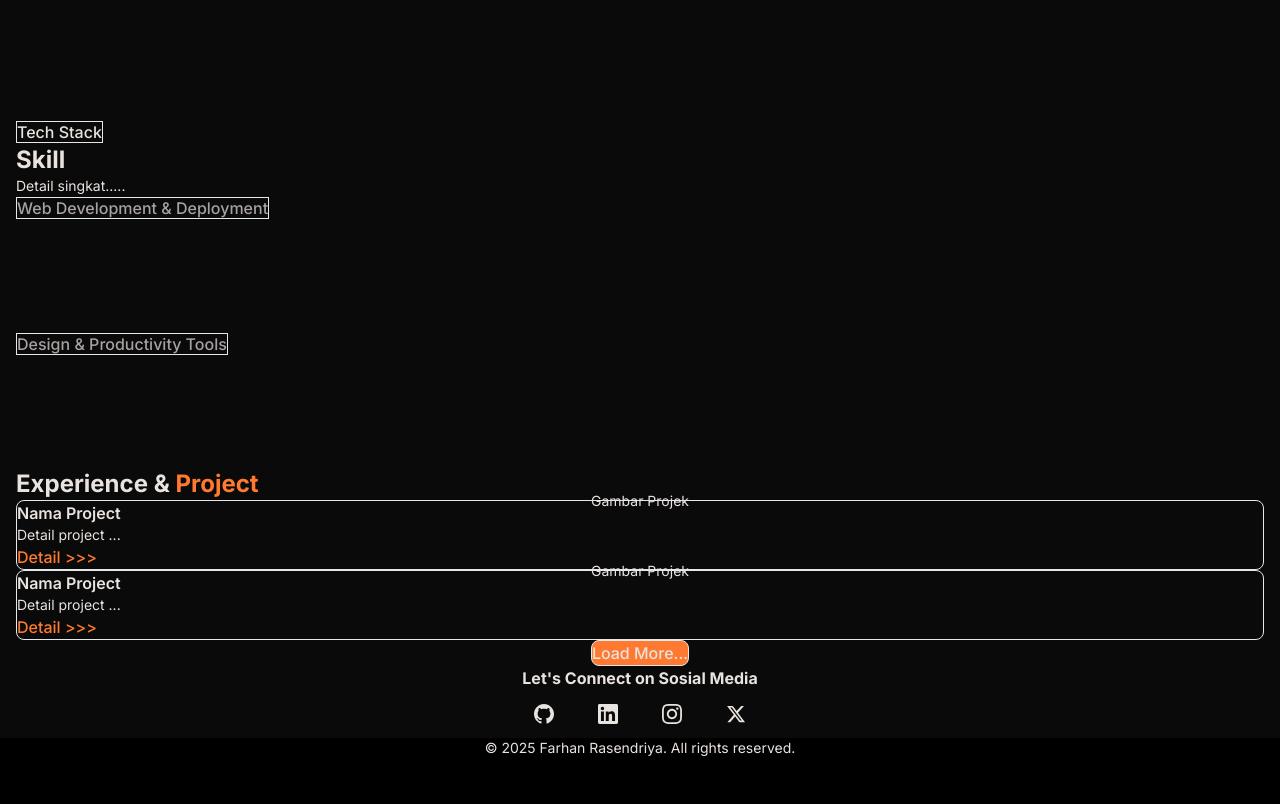
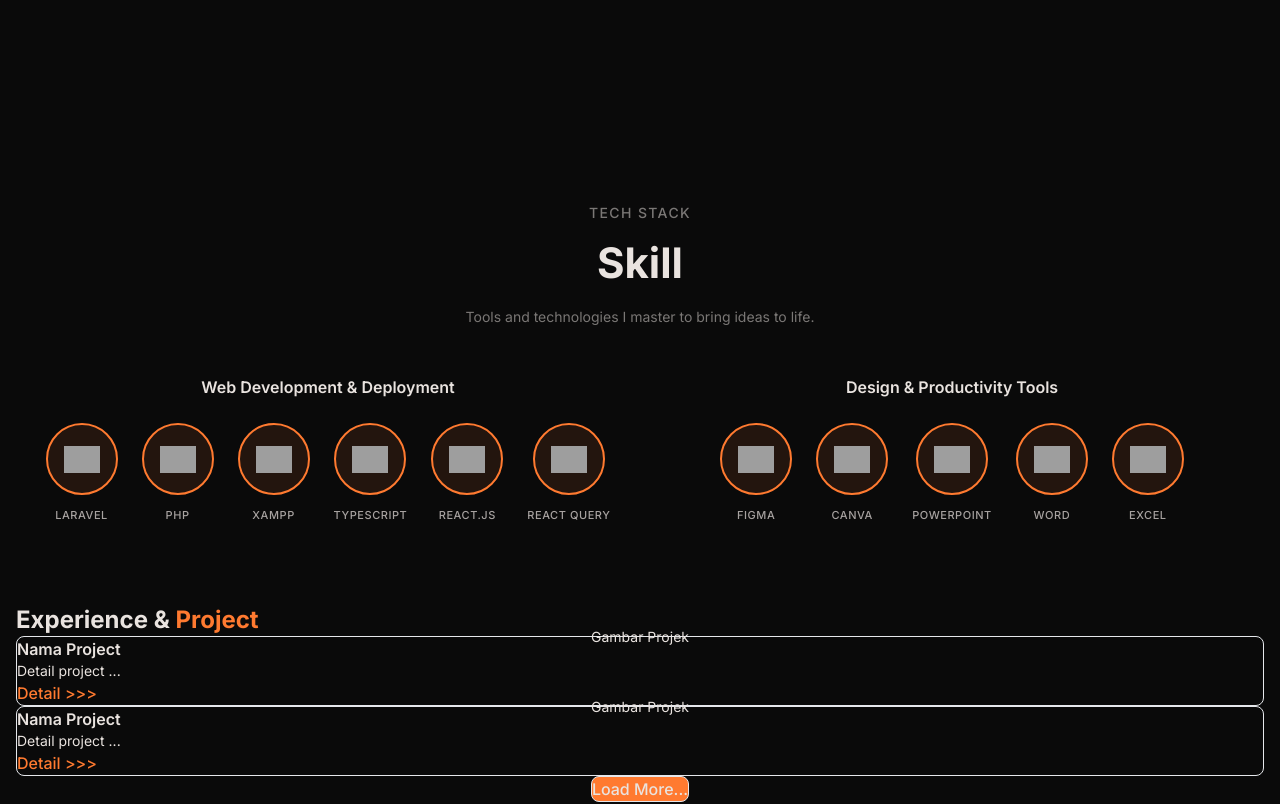
Before and after one commit to Rasen22/Portofolio, a Next.js app: page / in a window 1280 px wide. Shown: the part 680-1484 px from the top of the page. Before the commit the page ends 1438 px from the top, so only its background shows below. Built offline with nearby package versions, Linux system fonts and the light colour scheme; grey boxes are pictures that could not be loaded.

Commit message:
Porto new (skill)

```diff
--- a/src/components/sections/SkillSection.tsx
+++ b/src/components/sections/SkillSection.tsx
@@ -2,8 +2,8 @@
 
 import { motion } from 'framer-motion';
 import { useInView } from 'react-intersection-observer';
-import { skillStyles } from '@/styles';
-import { skillData, sectionVariants, headerVariants, circleVariants } from '@/logic/Logic_skill';
+import Image from 'next/image';
+import { skillData } from '@/logic/Logic_skill';
 
 export default function SkillSection() {
   const { ref, inView } = useInView({
@@ -12,53 +12,181 @@ export default function SkillSection() {
   });
 
   return (
-    <section id="about" className={skillStyles.section}>
+    <section
+      id="about"
+      style={{
+        padding: '80px 24px',
+        backgroundColor: '#0a0a0a',
+      }}
+    >
       <motion.div
         ref={ref}
-        variants={sectionVariants}
-        initial="hidden"
-        animate={inView ? 'visible' : 'hidden'}
-        className={skillStyles.container}
+        initial={{ opacity: 0 }}
+        animate={inView ? { opacity: 1 } : { opacity: 0 }}
+        transition={{ duration: 0.6 }}
+        style={{
+          maxWidth: '1200px',
+          margin: '0 auto',
+        }}
       >
         {/* Header */}
-        <motion.div variants={headerVariants} className={skillStyles.header}>
-          <span className={skillStyles.badge}>{skillData.badge}</span>
-          <h2 className={skillStyles.title}>{skillData.title}</h2>
-          <p className={skillStyles.subtitle}>{skillData.subtitle}</p>
+        <motion.div
+          initial={{ opacity: 0, y: 20 }}
+          animate={inView ? { opacity: 1, y: 0 } : { opacity: 0, y: 20 }}
+          transition={{ duration: 0.5 }}
+          style={{
+            textAlign: 'center',
+            marginBottom: '48px',
+          }}
+        >
+          <span
+            style={{
+              display: 'inline-block',
+              color: 'rgba(233, 227, 223, 0.5)',
+              fontSize: '14px',
+              fontWeight: 500,
+              marginBottom: '8px',
+              textTransform: 'uppercase',
+              letterSpacing: '0.1em',
+            }}
+          >
+            {skillData.badge}
+          </span>
+          <h2
+            style={{
+              fontSize: '42px',
+              fontWeight: 700,
+              color: '#E9E3DF',
+              margin: '0 0 12px 0',
+            }}
+          >
+            {skillData.title}
+          </h2>
+          <p
+            style={{
+              color: 'rgba(233, 227, 223, 0.5)',
+              fontSize: '14px',
+              margin: 0,
+            }}
+          >
+            {skillData.subtitle}
+          </p>
         </motion.div>
 
-        {/* Skills Grid with vertical divider */}
-        <div className={skillStyles.gridWrapper}>
-          {/* Vertical Divider */}
-          <div className={skillStyles.verticalDivider} />
+        {/* Skills Categories */}
+        <div
+          style={{
+            display: 'grid',
+            gridTemplateColumns: 'repeat(2, 1fr)',
+            gap: '48px',
+          }}
+          className="skills-grid"
+        >
+          {skillData.categories.map((category, catIndex) => (
+            <motion.div
+              key={catIndex}
+              initial={{ opacity: 0, y: 30 }}
+              animate={inView ? { opacity: 1, y: 0 } : { opacity: 0, y: 30 }}
+              transition={{ duration: 0.5, delay: catIndex * 0.2 }}
+            >
+              {/* Category Title */}
+              <h3
+                style={{
+                  color: '#E9E3DF',
+                  fontSize: '16px',
+                  fontWeight: 600,
+                  marginBottom: '24px',
+                  textAlign: 'center',
+                }}
+              >
+                {category.title}
+              </h3>
 
-          <div className={skillStyles.grid}>
-            {skillData.categories.map((category, catIndex) => (
-              <div key={catIndex} className={skillStyles.category}>
-                <div className={skillStyles.categoryHeader}>
-                  <span className={skillStyles.categoryTitle}>{category.title}</span>
-                </div>
-                <div className={skillStyles.circlesGrid}>
+              {/* Skills Grid */}
+              <div
+                style={{
+                  display: 'flex',
+                  flexWrap: 'wrap',
+                  justifyContent: 'center',
+                  gap: '24px',
+                }}
+              >
                 {category.skills.map((skill, skillIndex) => (
                   <motion.div
                     key={skillIndex}
-                      custom={catIndex * 8 + skillIndex}
-                      variants={circleVariants}
-                      className={skill.filled ? skillStyles.circleFilled : skillStyles.circleEmpty}
+                    initial={{ opacity: 0, scale: 0 }}
+                    animate={inView ? { opacity: 1, scale: 1 } : { opacity: 0, scale: 0 }}
+                    transition={{
+                      duration: 0.3,
+                      delay: catIndex * 0.2 + skillIndex * 0.1,
+                    }}
                     whileHover={{ scale: 1.1 }}
                     whileTap={{ scale: 0.95 }}
+                    style={{
+                      display: 'flex',
+                      flexDirection: 'column',
+                      alignItems: 'center',
+                      gap: '12px',
+                      cursor: 'pointer',
+                    }}
                   >
-                      {skill.name && (
-                        <span className={skillStyles.circleText}>{skill.name}</span>
-                      )}
+                    {/* Circle with Icon */}
+                    <div
+                      style={{
+                        width: '72px',
+                        height: '72px',
+                        borderRadius: '50%',
+                        border: '2px solid #FF7A30',
+                        backgroundColor: 'rgba(255, 122, 48, 0.1)',
+                        display: 'flex',
+                        alignItems: 'center',
+                        justifyContent: 'center',
+                        overflow: 'hidden',
+                        transition: 'all 0.3s ease',
+                      }}
+                    >
+                      <Image
+                        src={skill.icon}
+                        alt={skill.name}
+                        width={36}
+                        height={36}
+                        style={{
+                          objectFit: 'contain',
+                        }}
+                        onError={(e) => {
+                          // Show placeholder if image not found
+                          e.currentTarget.style.display = 'none';
+                        }}
+                      />
+                    </div>
+                    {/* Label */}
+                    <span
+                      style={{
+                        color: 'rgba(233, 227, 223, 0.7)',
+                        fontSize: '11px',
+                        fontWeight: 500,
+                        textTransform: 'uppercase',
+                        letterSpacing: '0.05em',
+                        textAlign: 'center',
+                      }}
+                    >
+                      {skill.name}
+                    </span>
                   </motion.div>
                 ))}
               </div>
-              </div>
+            </motion.div>
           ))}
         </div>
-        </div>
       </motion.div>
+
+      <style jsx>{`
+        @media (max-width: 768px) {
+          .skills-grid {
+            grid-template-columns: 1fr !important;
+          }
+        }
+      `}</style>
     </section>
   );
 }
--- a/src/logic/Logic_skill.ts
+++ b/src/logic/Logic_skill.ts
@@ -3,7 +3,7 @@ import { Variants } from 'framer-motion';
 
 export interface SkillItem {
   name: string;
-  filled: boolean;
+  icon: string; // Path to icon in /Assets/Icon/
 }
 
 export interface SkillCategory {
@@ -14,32 +14,27 @@ export interface SkillCategory {
 export const skillData = {
   badge: 'Tech Stack',
   title: 'Skill',
-  subtitle: 'Detail singkat.....',
+  subtitle: 'Tools and technologies I master to bring ideas to life.',
   categories: [
     {
       title: 'Web Development & Deployment',
       skills: [
-        { name: '', filled: true },
-        { name: '', filled: true },
-        { name: '', filled: false },
-        { name: '', filled: false },
-        { name: '', filled: false },
-        { name: '', filled: false },
-        { name: '', filled: false },
-        { name: '', filled: false },
+        { name: 'LARAVEL', icon: '/Assets/Icon/laravel.png' },
+        { name: 'PHP', icon: '/Assets/Icon/php.png' },
+        { name: 'XAMPP', icon: '/Assets/Icon/xampp.png' },
+        { name: 'TYPESCRIPT', icon: '/Assets/Icon/typescript.png' },
+        { name: 'REACT.JS', icon: '/Assets/Icon/react.png' },
+        { name: 'REACT QUERY', icon: '/Assets/Icon/react-query.png' },
       ],
     },
     {
       title: 'Design & Productivity Tools',
       skills: [
-        { name: '', filled: true },
-        { name: '', filled: true },
-        { name: '', filled: false },
-        { name: '', filled: false },
-        { name: '', filled: false },
-        { name: '', filled: false },
-        { name: '', filled: false },
-        { name: '', filled: false },
+        { name: 'FIGMA', icon: '/Assets/Icon/figma.png' },
+        { name: 'CANVA', icon: '/Assets/Icon/canva.png' },
+        { name: 'POWERPOINT', icon: '/Assets/Icon/powerpoint.png' },
+        { name: 'WORD', icon: '/Assets/Icon/word.png' },
+        { name: 'EXCEL', icon: '/Assets/Icon/excel.png' },
       ],
     },
   ] as SkillCategory[],
```
Lines whose indentation alone changed are shown as unchanged.
